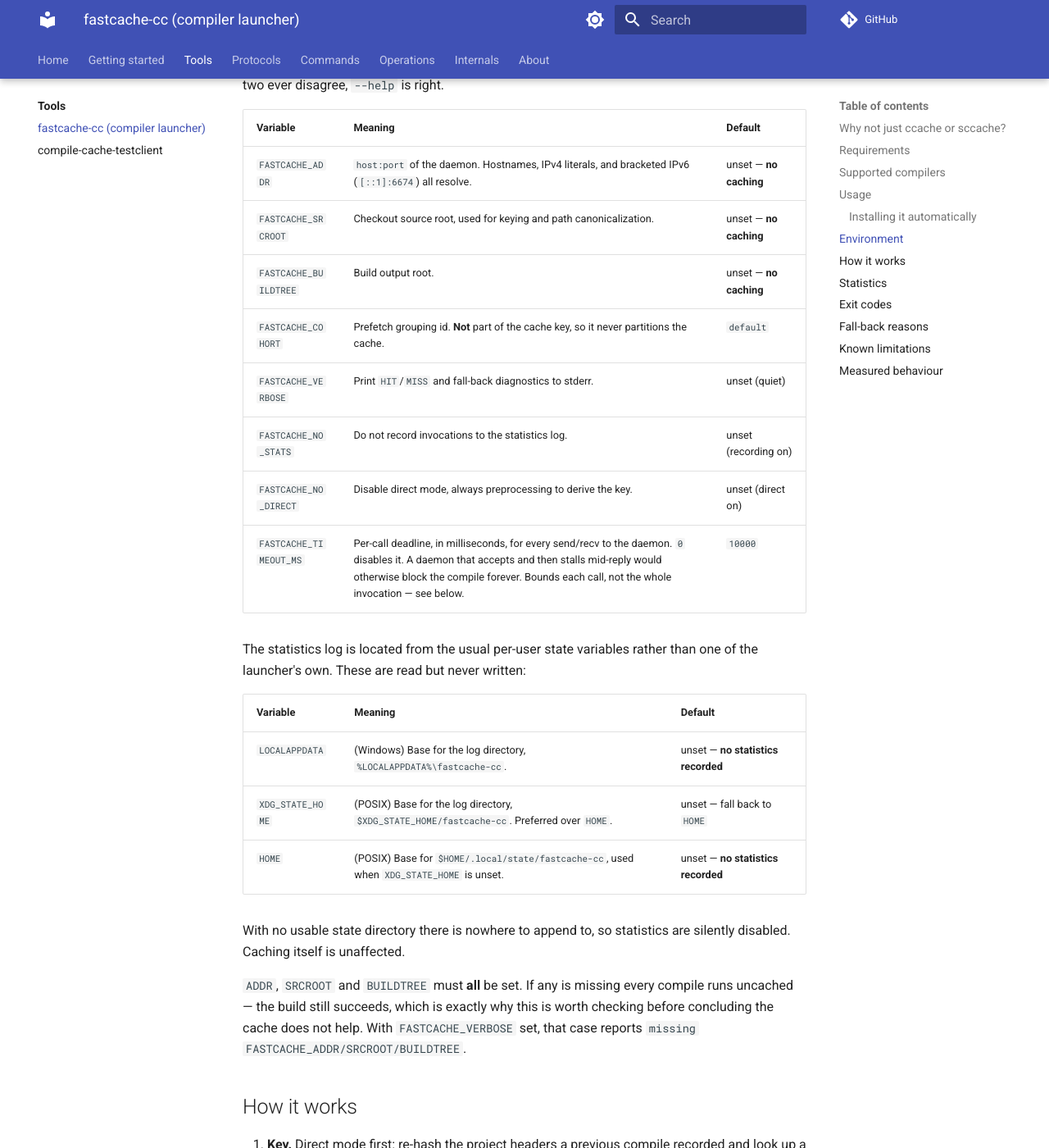
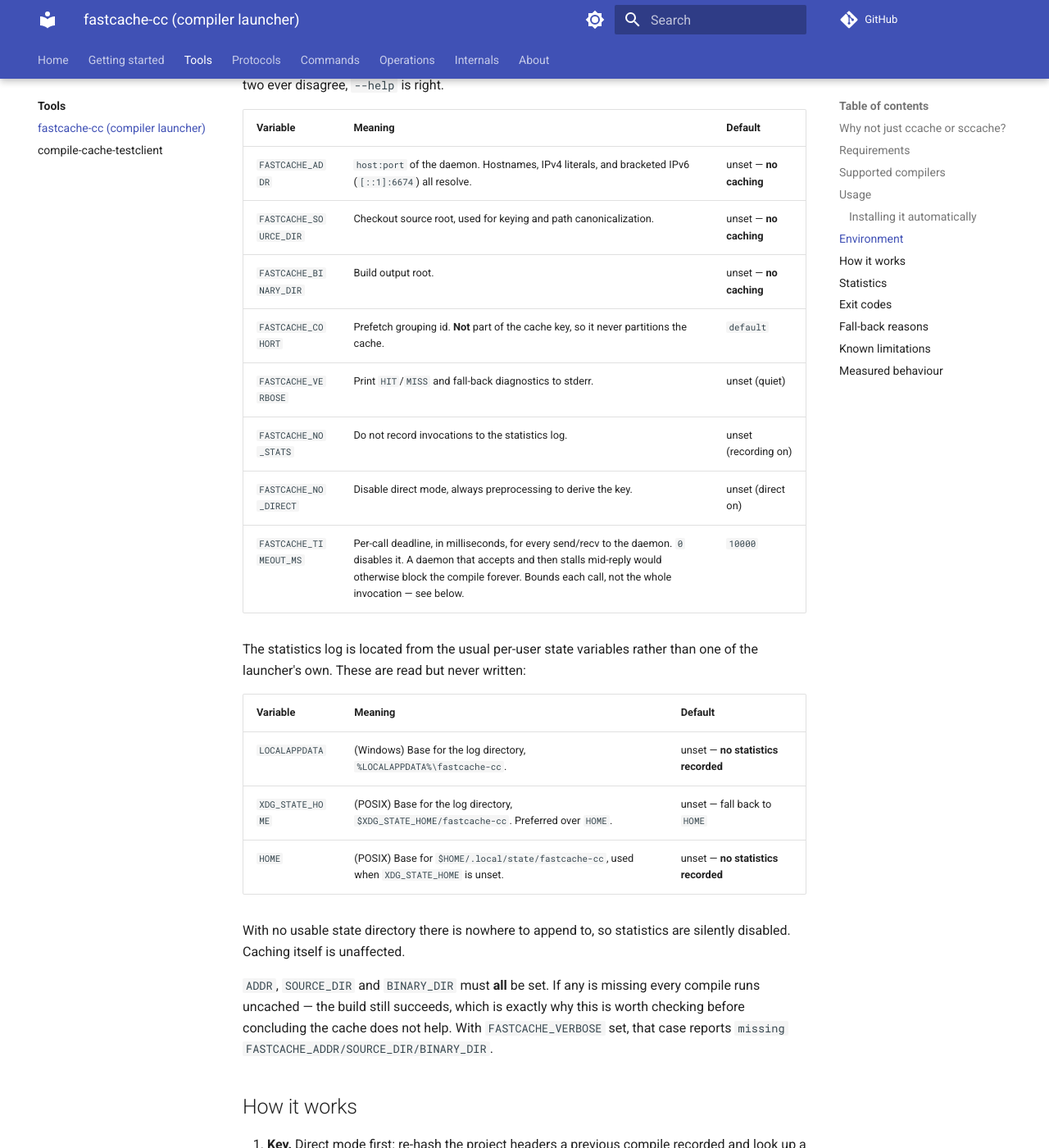
Before and after one commit to LASTRADA-Software/fastcached, an MkDocs documentation site: the page built from docs/tools/fastcache-cc.md, in a window 1280 px wide and 1400 px high, scrolled down 3424 px. Shown: the whole window at 82% size. Built offline with MkDocs 1.6.1 and Material for MkDocs 9.7.7, drawn with Linux system fonts in a browser that asks for light colours; comment, search, counter and statistics services are not loaded; some of the changed text lies outside the part shown.

Commit message:
fastcache-cc: rename FASTCACHE_SRCROOT/BUILDTREE to FASTCACHE_SOURCE_DIR/BINARY_DIR
The old names were unintuitive unless you already knew them. The new ones
mirror CMake's CMAKE_SOURCE_DIR/CMAKE_BINARY_DIR, which is the vocabulary
every user of the launcher already has -- CompileCache.cmake injects the
values from exactly those variables.

Breaking: there is no compatibility shim, by choice. An older fastcache-cc
on PATH reads names nothing sets any more, so its configure-time probe finds
no HIT/MISS, declines, and the build falls through to sccache/ccache until
the launcher is reinstalled. That degrades rather than fails, which is the
module's standing constraint, but it does mean a cold cache in between.

The names were also spelled twice, in LoadConfig() and in the help table,
with nothing in the default suite tying them together: renaming one and not
the other would have left --help correct while caching silently stopped,
visible only to the smoke-labelled end-to-end script. Both now name their
variables through one EnvName constant.

The <SRCROOT>/<BUILDTREE> canonicalization sentinels keep their names. They
are a stored wire format rather than something a user types, so the
memorability argument does not reach them, and renaming them would strand
every warm cache: stored showIncludes regions carry the literal token, which
a localizer looking for the new spelling would leave unrewritten for the
build tool to record as a path that does not exist.

Closes #47

Signed-off-by: Christian Parpart <christian@parpart.family>

```diff
--- a/docs/tools/fastcache-cc.md
+++ b/docs/tools/fastcache-cc.md
@@ -83,8 +83,8 @@
 `fastcache-cc` up automatically whenever the binary is on `PATH` and a daemon
 answers at `127.0.0.1:6674` — at any other daemon, local or remote, when
 `FASTCACHE_ADDR` is exported, at `-DFASTCACHE_ADDR=host:port` ahead of even that,
-nowhere if it is set empty — and injects `FASTCACHE_SRCROOT` /
-`FASTCACHE_BUILDTREE` from the source and binary directories, so those two need
+nowhere if it is set empty — and injects `FASTCACHE_SOURCE_DIR` /
+`FASTCACHE_BINARY_DIR` from the source and binary directories, so those two need
 not be exported.
 
 Exporting `FASTCACHE_ADDR` retargets an existing build tree on its next
@@ -150,8 +150,8 @@
 | Variable | Meaning | Default |
 |----------|---------|---------|
 | `FASTCACHE_ADDR` | `host:port` of the daemon. Hostnames, IPv4 literals, and bracketed IPv6 (`[::1]:6674`) all resolve. | unset — **no caching** |
-| `FASTCACHE_SRCROOT` | Checkout source root, used for keying and path canonicalization. | unset — **no caching** |
-| `FASTCACHE_BUILDTREE` | Build output root. | unset — **no caching** |
+| `FASTCACHE_SOURCE_DIR` | Checkout source root, used for keying and path canonicalization. | unset — **no caching** |
+| `FASTCACHE_BINARY_DIR` | Build output root. | unset — **no caching** |
 | `FASTCACHE_COHORT` | Prefetch grouping id. **Not** part of the cache key, so it never partitions the cache. | `default` |
 | `FASTCACHE_VERBOSE` | Print `HIT`/`MISS` and fall-back diagnostics to stderr. | unset (quiet) |
 | `FASTCACHE_NO_STATS` | Do not record invocations to the statistics log. | unset (recording on) |
@@ -170,20 +170,20 @@
 With no usable state directory there is nowhere to append to, so statistics are
 silently disabled. Caching itself is unaffected.
 
-`ADDR`, `SRCROOT` and `BUILDTREE` must **all** be set. If any is missing every
-compile runs uncached — the build still succeeds, which is exactly why this is
-worth checking before concluding the cache does not help. With
+`ADDR`, `SOURCE_DIR` and `BINARY_DIR` must **all** be set. If any is missing
+every compile runs uncached — the build still succeeds, which is exactly why
+this is worth checking before concluding the cache does not help. With
 `FASTCACHE_VERBOSE` set, that case reports
-`missing FASTCACHE_ADDR/SRCROOT/BUILDTREE`.
+`missing FASTCACHE_ADDR/SOURCE_DIR/BINARY_DIR`.
 
 ## How it works
 
 1. **Key.** Direct mode first: re-hash the project headers a previous compile
    recorded and look up a manifest — far cheaper than preprocessing (~18 ms
    versus ~1.4 s on a large translation unit). If that misses, preprocess the
-   TU, relativize checkout-rooted arguments against `SRCROOT`/`BUILDTREE`, and
-   hash `(compiler id + preprocessed text + relativized args)` into a 128-bit
-   key.
+   TU, relativize checkout-rooted arguments against `SOURCE_DIR`/`BINARY_DIR`,
+   and hash `(compiler id + preprocessed text + relativized args)` into a
+   128-bit key.
 2. **FETCH.** On a hit, write the object to the requested output path and replay
    the cached stdout and stderr on their own channels, with header paths
    localized to this machine so the build tool's dependency records stay valid.
@@ -258,7 +258,7 @@
 
 | Reason | Meaning |
 |--------|---------|
-| `missing FASTCACHE_ADDR/SRCROOT/BUILDTREE` | Configuration incomplete — the cache was never contacted. |
+| `missing FASTCACHE_ADDR/SOURCE_DIR/BINARY_DIR` | Configuration incomplete — the cache was never contacted. |
 | `connect failed` | The daemon is unreachable at `FASTCACHE_ADDR`. |
 | `preprocess failed` | The compiler rejected the preprocess probe; the line may use an unsupported option form. |
 | `uses __TIME__/__DATE__/__TIMESTAMP__` | Deliberate: the TU is non-deterministic and would never hit. Reported as *uncacheable*, not as an error. |
```
Also changed, not shown: AGENT.md (+1 -1 lines), README.md (+9 -9 lines), 9 other files.
